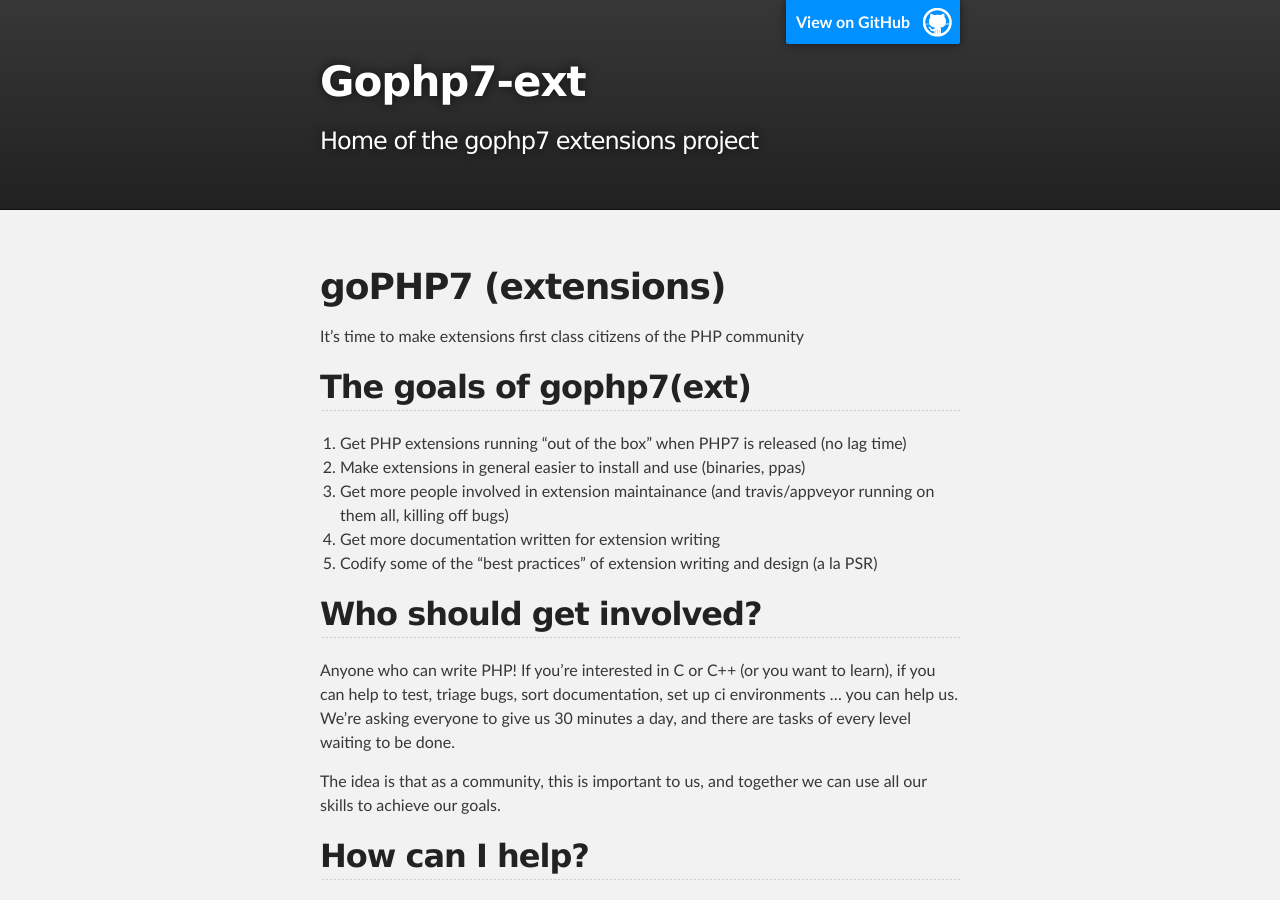
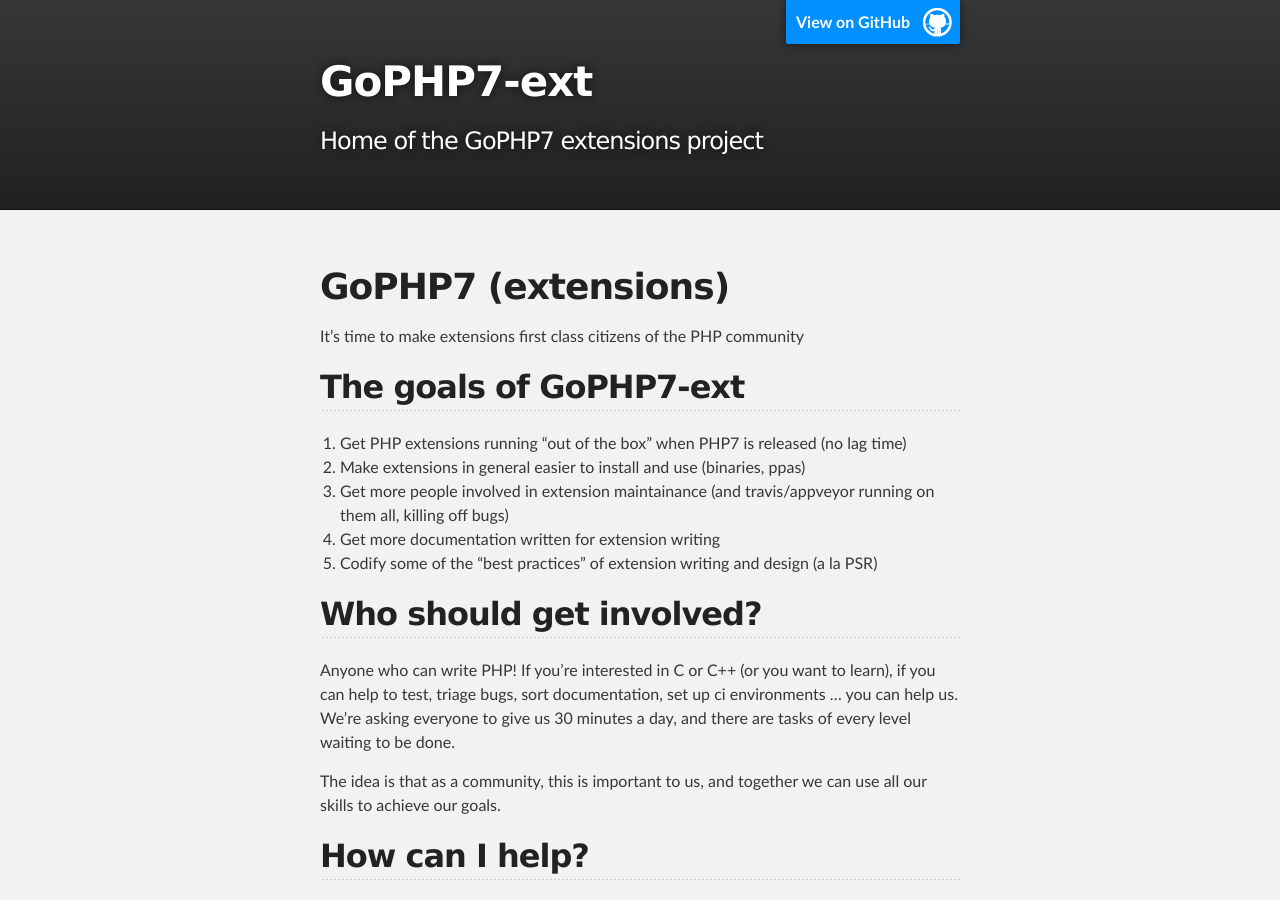
Before and after one commit to vinicius-ianni/gophp7-ext, a Jekyll site: the page built from index.md, in a window 1280 px wide and 900 px high. Built offline with Jekyll 4.4.1, drawn with Linux system fonts in a browser that asks for light colours; some of the changed text lies outside the part shown.

```diff
--- a/_layouts/page.html
+++ b/_layouts/page.html
@@ -4,11 +4,11 @@
   <head>
     <meta charset='utf-8'>
     <meta http-equiv="X-UA-Compatible" content="chrome=1">
-    <meta name="description" content="Gophp7-ext : Home of the gophp7 extensions project">
+    <meta name="description" content="Gophp7-ext : Home of the GoPHP7 (extensions) project">
 
     <link rel="stylesheet" type="text/css" media="screen" href="stylesheets/stylesheet.css">
 
-    <title>Gophp7-ext</title>
+    <title>GoPHP7-ext</title>
   </head>
 
   <body>
@@ -18,8 +18,8 @@
         <header class="inner">
           <a id="forkme_banner" href="https://github.com/lornajane/gophp7-ext">View on GitHub</a>
 
-          <a href="/"><h1 id="project_title">Gophp7-ext</h1></a>
-          <h2 id="project_tagline">Home of the gophp7 extensions project</h2>
+          <a href="/"><h1 id="project_title">GoPHP7-ext</h1></a>
+          <h2 id="project_tagline">Home of the GoPHP7 extensions project</h2>
 
         </header>
     </div>
@@ -34,7 +34,7 @@
     <!-- FOOTER  -->
     <div id="footer_wrap" class="outer">
       <footer class="inner">
-        <p class="copyright">Gophp7-ext maintained by <a href="https://github.com/lornajane">lornajane</a></p>
+        <p class="copyright">GoPHP7-ext maintained by <a href="https://github.com/lornajane">lornajane</a></p>
         <p>Published with <a href="http://pages.github.com">GitHub Pages</a></p>
       </footer>
     </div>
--- a/index.md
+++ b/index.md
@@ -3,11 +3,11 @@ layout: page
 title: Go PHP 7 Extensions
 ---
 
-# goPHP7 (extensions)
+# GoPHP7 (extensions)
 
 It's time to make extensions first class citizens of the PHP community
 
-## The goals of gophp7(ext)
+## The goals of GoPHP7-ext
 
  1. Get PHP extensions running "out of the box" when PHP7 is released (no lag time)
  2. Make extensions in general easier to install and use (binaries, ppas)
```
Also changed, not shown: todo.md (+1 -1 lines).
